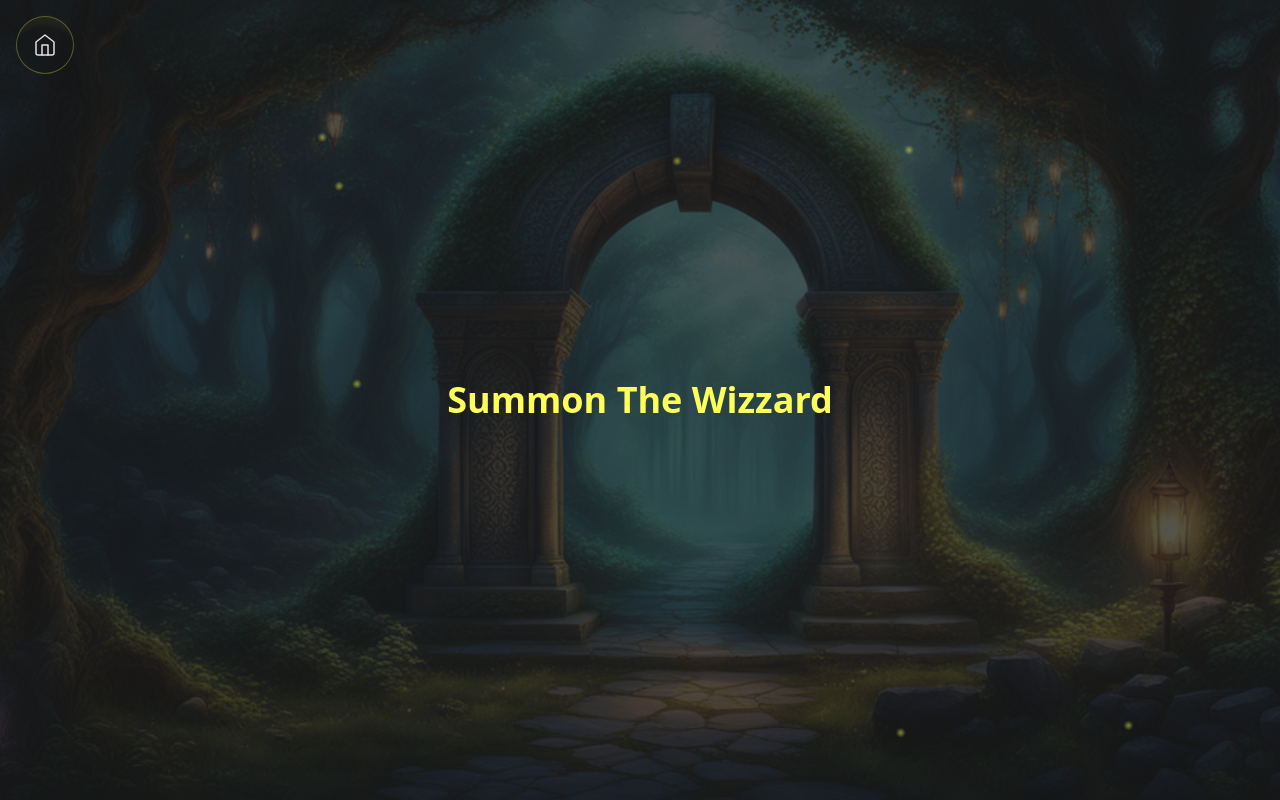
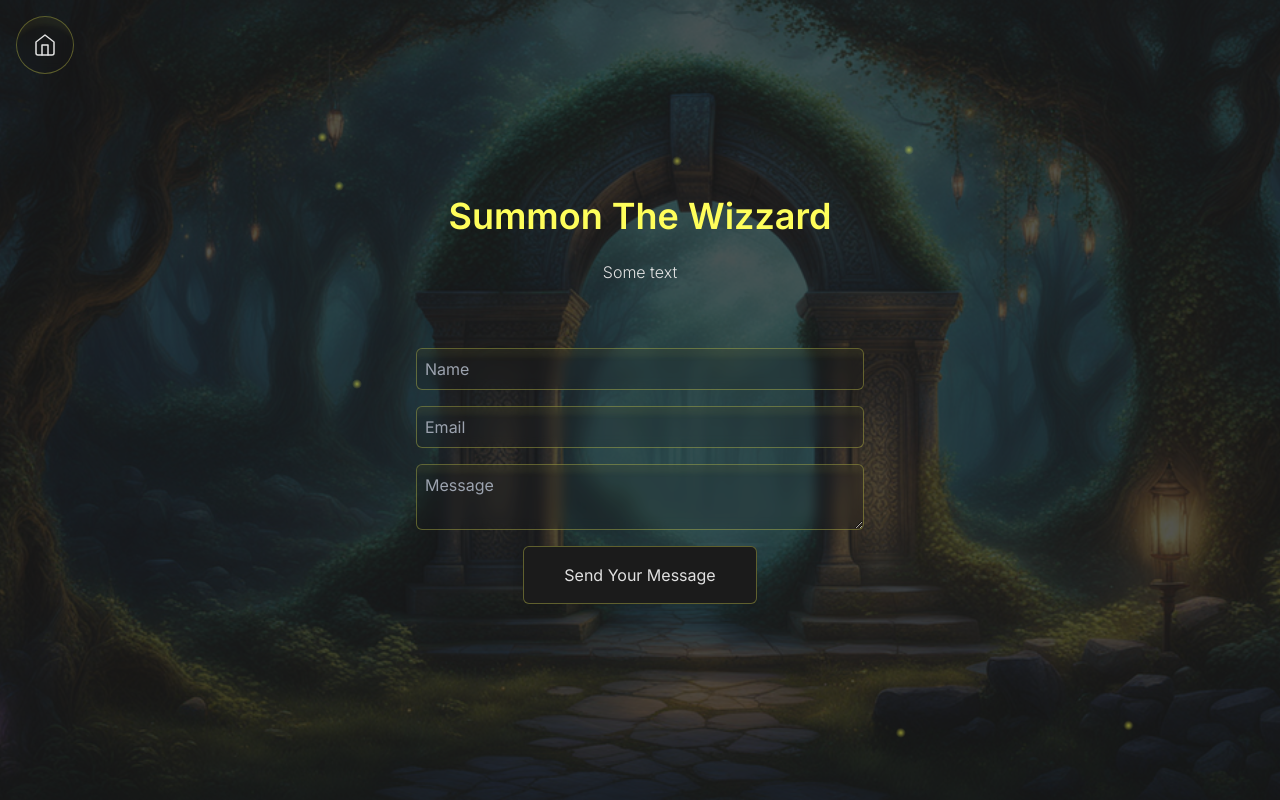
Before and after one commit to Kin0-0Ko/Portfolio_NK, a Next.js app: page /contact in a window 1280 px wide. Built offline with nearby package versions, Linux system fonts and the light colour scheme.

Commit message:
added sending email fuctional to contacts page, compleate the contact page

```diff
--- a/src/app/(sub pages)/contact/page.js
+++ b/src/app/(sub pages)/contact/page.js
@@ -1,5 +1,6 @@
 import Image from "next/image";
 import bg from "../../../../public/background/contact-background.png"
+import Form from '@/components/contact/Form';
 
 export default function Contact() {
   return (
@@ -10,7 +11,11 @@ export default function Contact() {
 				<h1 className='text-accent font-semibold text-center text-4xl capitalize'>
 					summon the wizzard
 				</h1>
+				<p className='text-center font-light '>
+					Some text
+				</p>
 			</div>
+			<Form/>
 		</article>
 
     </>
--- a/src/app/layout.js
+++ b/src/app/layout.js
@@ -17,7 +17,7 @@ export const metadata = {
 export default function RootLayout({ children }) {
 	return (
 		<html lang="en">
-			<body className={clsx(inter.variable, "bg-background text-foreground")}>
+			<body className={clsx(inter.variable, "bg-background text-foreground font-inter")}>
 			{children}
 			<FireFliesBackground/>
 			</body>
--- /dev/null
+++ b/src/components/contact/Form.jsx
@@ -0,0 +1,99 @@
+"use client"
+import React from 'react';
+import { useForm } from 'react-hook-form';
+import emailjs from '@emailjs/browser'
+import { Toaster, toast } from 'sonner'
+
+export default function Form() {
+  const { register, handleSubmit, formState: { errors } } = useForm();
+
+  const sendEmail = (params) => {
+
+	const toastId = toast.loading("Sending your message, please wait...")
+    emailjs
+      .send(
+		process.env.NEXT_PUBLIC_SERVICE_ID,
+		process.env.NEXT_PUBLIC_TEMPLATE_ID,
+		params,
+		{
+
+        publicKey: process.env.NEXT_PUBLIC_PUBLIC_KEY,
+		limitRate: {
+			throttle: 10000, //u cannot send more 1 email per 10 seconds
+		}
+
+      })
+      .then(
+        () => {
+          toast.success("I have recieved your message, I`ll get back to you soon.",{
+			id: toastId
+		  })
+        },
+        (error) => {
+			toast.error("There was an error sending your message, please try again later!",{
+				id: toastId
+			})
+        },
+      );
+  };
+
+  const onSubmit = (data) => {
+	const templateParams = {
+		to_name: "Nikita Kovalenko",
+		from_name: data.Name,
+		reply_to: data.Email,
+		message: data.Message
+	}
+	sendEmail(templateParams)
+
+};
+
+  return (
+	<>
+	<Toaster richColors={true}/>
+    <form onSubmit={handleSubmit(onSubmit)}
+	className='max-w-md w-full flex flex-col items-center justify-center space-y-4'
+	>
+      <input type="text" placeholder="Name" {...register("Name", {
+		required: 'This field is required!',
+		minLength: {
+			value: 3,
+			message: "Name should be at least 3 characters long!"
+		}
+	})}
+	 	className='w-full p-2 rounded-md shadow-lg text-foregraound focus:outline-none focus:ring-2 focus:ring-accent/50 custom-bg'
+	  />
+	  {
+		errors.Name && <span className='inline-block self-start text-accent'>{errors.Name.message}</span>
+	  }
+      <input type="text" placeholder="Email" {...register("Email", {required: 'This field is required!', pattern: /^\S+@\S+$/i})}
+	 className='w-full p-2 rounded-md shadow-lg text-foregraound focus:outline-none focus:ring-2 focus:ring-accent/50 custom-bg'
+	  />
+	  	{
+		errors.Email && <span className='inline-block self-start text-accent'>{errors.Email.message}</span>
+	  }
+      <textarea {...register("Message", {required: 'This field is required!',
+	  maxLength: {
+		value: 500,
+		message: "Massege should be less then 500 charecters"
+	  }
+
+	  , minLength: {
+		value: 50,
+		message: "Massege should be less then 50 charecters"
+	  }})}
+	  placeholder='Message'
+	 className='w-full p-2 rounded-md shadow-lg text-foregraound focus:outline-none focus:ring-2 focus:ring-accent/50 custom-bg'
+	  />
+		{
+		errors.Message && <span className='inline-block self-start text-accent'>{errors.Message.message}</span>
+	  }
+      <input
+	  value='Send your message'
+	 	className='px-10 py-4 rounded-md shadow-lg bg-background border border-accent/30 border-solid hover:shadow-glass-sm
+		 backdrop-blur-sm text-foreground focus:outline-none focus:ring-2 focus:ring-accent/50  corsore-pointer capitalize'
+	  type="submit" />
+    </form>
+	</>
+  );
+}
```
Also changed, not shown: 1 other file (tests, documents, lock files or other folders).
